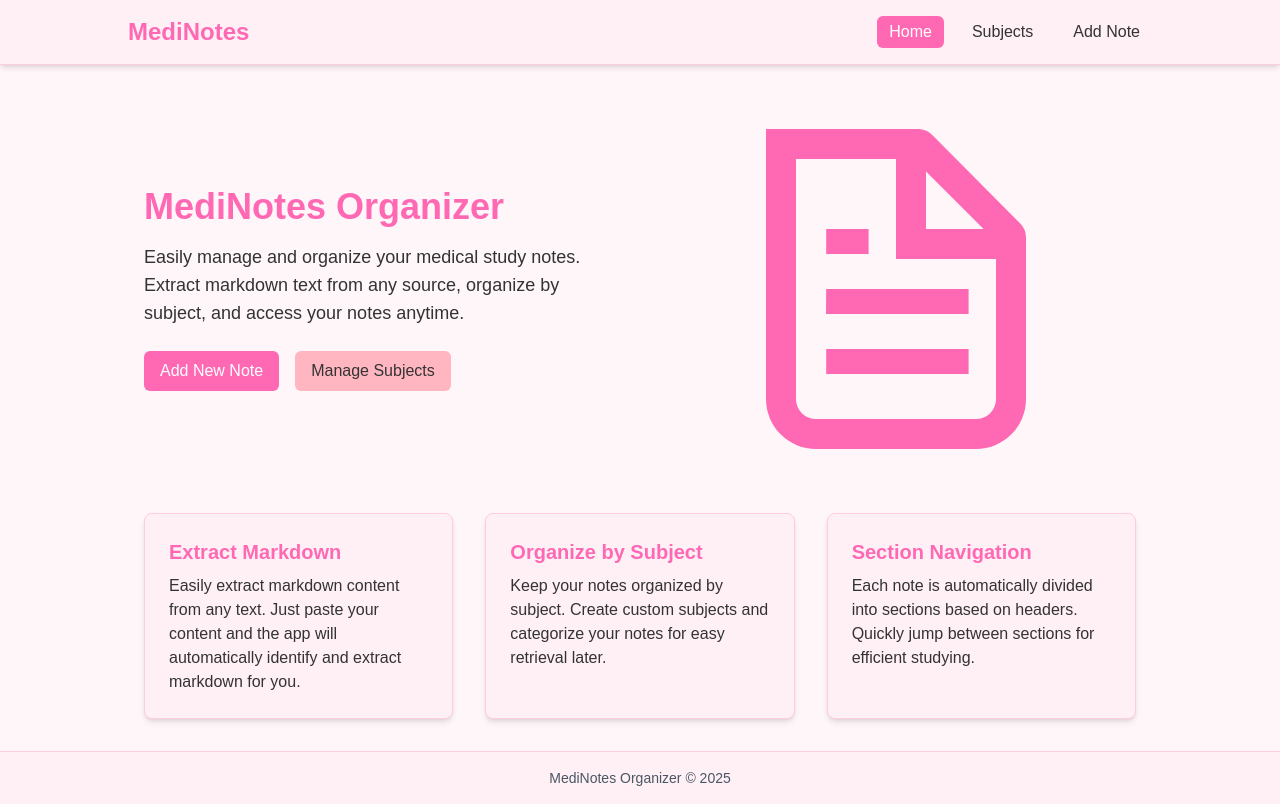
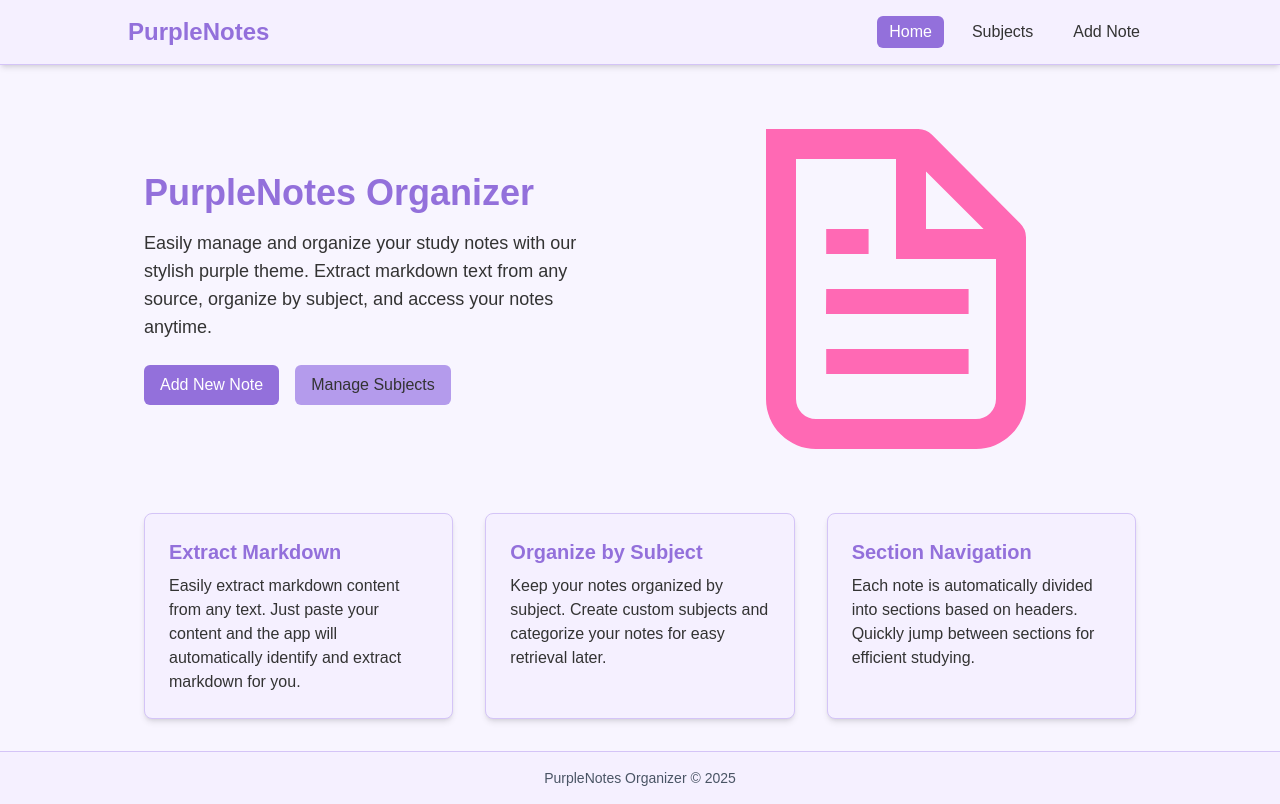
Before and after one commit to sahiruw/flash-card-org, a Next.js app: page / in a window 1280 px wide. Built offline with nearby package versions, Linux system fonts and the light colour scheme.

Commit message:
feat: Rename project to PurpleNotes and update related content and styles

```diff
--- /dev/null
+++ b/firestore.indexes.json
@@ -0,0 +1,13 @@
+{
+  "indexes": [
+    {
+      "collectionGroup": "pages",
+      "queryScope": "COLLECTION",
+      "fields": [
+        { "fieldPath": "subjectId", "order": "ASCENDING" },
+        { "fieldPath": "createdAt", "order": "DESCENDING" }
+      ]
+    }
+  ],
+  "fieldOverrides": []
+}
--- a/package.json
+++ b/package.json
@@ -5,8 +5,11 @@
   "scripts": {
     "dev": "next dev --turbopack",
     "build": "next build --turbopack",
+    "export": "next export",
     "start": "next start",
-    "lint": "eslint"
+    "lint": "eslint",
+    "deploy": "next build && next export && firebase deploy",
+    "deploy:hosting": "next build && next export && firebase deploy --only hosting"
   },
   "dependencies": {
     "@heroicons/react": "^2.2.0",
--- a/src/app/add/page.tsx
+++ b/src/app/add/page.tsx
@@ -92,10 +92,9 @@ export default function AddPage() {
           </div>
         )}
       </main>
-
-      <footer className="bg-[color:var(--card)] border-t border-[color:var(--border)] py-4 text-center text-sm text-gray-600 dark:text-gray-400">
+        <footer className="bg-[color:var(--card)] border-t border-[color:var(--border)] py-4 text-center text-sm text-gray-600 dark:text-gray-400">
         <div className="container mx-auto">
-          MediNotes Organizer © {new Date().getFullYear()}
+          PurpleNotes Organizer © {new Date().getFullYear()}
         </div>
       </footer>
     </div>
--- a/src/app/globals.css
+++ b/src/app/globals.css
@@ -1,14 +1,14 @@
 @import "tailwindcss";
 
 :root {
-  --background: #fff6f9;
+  --background: #f8f5ff;
   --foreground: #333333;
-  --primary: #ff69b4;
-  --primary-dark: #d6478f;
-  --secondary: #ffb6c1;
-  --accent: #ff1493;
-  --border: #ffcce0;
-  --card: #fff0f5;
+  --primary: #9370DB;
+  --primary-dark: #7851c2;
+  --secondary: #b49bec;
+  --accent: #6A0DAD;
+  --border: #d4c4f7;
+  --card: #f5f0ff;
 }
 
 @theme inline {
@@ -20,14 +20,14 @@
 
 @media (prefers-color-scheme: dark) {
   :root {
-    --background: #291620;
-    --foreground: #f0e6ea;
-    --primary: #ff69b4;
-    --primary-dark: #d6478f;
-    --secondary: #a02665;
-    --accent: #ff1493;
-    --border: #4c2e3b;
-    --card: #3a2631;
+    --background: #1c1429;
+    --foreground: #f0eaf9;
+    --primary: #9370DB;
+    --primary-dark: #7851c2;
+    --secondary: #5a3d8a;
+    --accent: #b088ff;
+    --border: #352a50;
+    --card: #281e3b;
   }
 }
 
@@ -68,11 +68,11 @@ body {
   margin: 1.5rem 0;
   border-radius: 0.5rem;
   overflow: hidden;
-  box-shadow: 0 2px 6px rgba(255, 105, 180, 0.15);
+  box-shadow: 0 2px 6px rgba(147, 112, 219, 0.2);
 }
 
 .markdown-content th {
-  background-color: rgba(255, 182, 193, 0.3);
+  background-color: rgba(147, 112, 219, 0.2);
   color: var(--primary);
   font-weight: 600;
   text-align: left;
@@ -87,25 +87,25 @@ body {
 }
 
 .markdown-content tr:nth-child(even) {
-  background-color: rgba(255, 240, 245, 0.5);
+  background-color: rgba(245, 240, 255, 0.5);
 }
 
 .markdown-content tr:hover {
-  background-color: rgba(255, 182, 193, 0.15);
+  background-color: rgba(147, 112, 219, 0.15);
 }
 
 /* Styles for tables in dark mode */
 @media (prefers-color-scheme: dark) {
   .markdown-content th {
-    background-color: rgba(160, 38, 101, 0.3);
+    background-color: rgba(147, 112, 219, 0.25);
   }
 
   .markdown-content tr:nth-child(even) {
-    background-color: rgba(58, 38, 49, 0.4);
+    background-color: rgba(40, 30, 59, 0.4);
   }
 
   .markdown-content tr:hover {
-    background-color: rgba(160, 38, 101, 0.2);
+    background-color: rgba(147, 112, 219, 0.2);
   }
 }
 
@@ -142,7 +142,7 @@ body {
 
 /* Additional table styling for better readability */
 .markdown-content table code {
-  background-color: rgba(255, 105, 180, 0.1);
+  background-color: rgba(147, 112, 219, 0.15);
   padding: 0.1rem 0.3rem;
   border-radius: 0.25rem;
   font-size: 0.9em;
@@ -162,3 +162,56 @@ body {
   color: var(--foreground);
   font-family: Arial, Helvetica, sans-serif;
 }
+
+/* Additional readability enhancements for purple theme */
+.markdown-content h1,
+.markdown-content h2,
+.markdown-content h3,
+.markdown-content h4,
+.markdown-content h5,
+.markdown-content h6 {
+  color: var(--accent);
+  margin-top: 1.5em;
+  margin-bottom: 0.75em;
+  font-weight: 600;
+}
+
+.markdown-content a {
+  color: var(--primary);
+  text-decoration: underline;
+  text-underline-offset: 2px;
+}
+
+.markdown-content a:hover {
+  color: var(--accent);
+}
+
+.markdown-content ul,
+.markdown-content ol {
+  padding-left: 1.5rem;
+}
+
+.markdown-content li {
+  margin-bottom: 0.5rem;
+}
+
+.markdown-content blockquote {
+  border-left: 4px solid var(--primary);
+  padding-left: 1rem;
+  margin-left: 0;
+  color: var(--primary-dark);
+  font-style: italic;
+}
+
+.markdown-content hr {
+  border: none;
+  border-top: 2px solid var(--border);
+  margin: 2rem 0;
+}
+
+.markdown-content code:not(pre code) {
+  background-color: rgba(147, 112, 219, 0.15);
+  padding: 0.1rem 0.3rem;
+  border-radius: 0.25rem;
+  font-size: 0.9em;
+}
--- a/src/app/layout.tsx
+++ b/src/app/layout.tsx
@@ -13,8 +13,8 @@ const geistMono = Geist_Mono({
 });
 
 export const metadata: Metadata = {
-  title: "Flashcard Organizer",
-  description: "Organize your markdown notes by subjects",
+  title: "PurpleNotes Organizer",
+  description: "Organize your markdown notes by subjects with a beautiful purple theme",
 };
 
 export default function RootLayout({
--- a/src/app/page.tsx
+++ b/src/app/page.tsx
@@ -10,9 +10,9 @@ export default function Home() {
       <main className="container mx-auto max-w-5xl px-4 py-8 flex-grow">
         <div className="grid md:grid-cols-2 gap-8 items-center">
           <div>
-            <h1 className="text-4xl font-bold mb-4 text-[color:var(--primary)]">MediNotes Organizer</h1>
+            <h1 className="text-4xl font-bold mb-4 text-[color:var(--primary)]">PurpleNotes Organizer</h1>
             <p className="mb-6 text-lg">
-              Easily manage and organize your medical study notes. Extract markdown text from any source,
+              Easily manage and organize your study notes with our stylish purple theme. Extract markdown text from any source,
               organize by subject, and access your notes anytime.
             </p>
             <div className="flex flex-col sm:flex-row gap-4">
@@ -66,7 +66,7 @@ export default function Home() {
 
       <footer className="bg-[color:var(--card)] border-t border-[color:var(--border)] py-4 text-center text-sm text-gray-600 dark:text-gray-400">
         <div className="container mx-auto">
-          MediNotes Organizer © {new Date().getFullYear()}
+          PurpleNotes Organizer © {new Date().getFullYear()}
         </div>
       </footer>
     </div>
--- a/src/app/page/[id]/page.tsx
+++ b/src/app/page/[id]/page.tsx
@@ -90,10 +90,9 @@ export default function PageView({ params }: { params: { id: string } }) {
           </div>
         )}
       </main>
-
-      <footer className="bg-[color:var(--card)] border-t border-[color:var(--border)] py-4 text-center text-sm text-gray-600 dark:text-gray-400">
+        <footer className="bg-[color:var(--card)] border-t border-[color:var(--border)] py-4 text-center text-sm text-gray-600 dark:text-gray-400">
         <div className="container mx-auto">
-          MediNotes Organizer © {new Date().getFullYear()}
+          PurpleNotes Organizer © {new Date().getFullYear()}
         </div>
       </footer>
     </div>
--- a/src/app/subjects/page.tsx
+++ b/src/app/subjects/page.tsx
@@ -102,10 +102,9 @@ export default function SubjectsPage() {
           </div>
         )}
       </main>
-
-      <footer className="bg-[color:var(--card)] border-t border-[color:var(--border)] py-4 text-center text-sm text-gray-600 dark:text-gray-400">
+        <footer className="bg-[color:var(--card)] border-t border-[color:var(--border)] py-4 text-center text-sm text-gray-600 dark:text-gray-400">
         <div className="container mx-auto">
-          MediNotes Organizer © {new Date().getFullYear()}
+          PurpleNotes Organizer © {new Date().getFullYear()}
         </div>
       </footer>
     </div>
--- a/src/components/Navigation.tsx
+++ b/src/components/Navigation.tsx
@@ -8,9 +8,8 @@ export default function Navigation() {
 
   return (
     <nav className="bg-[color:var(--card)] py-4 px-6 shadow-md mb-8 border-b border-[color:var(--border)]">
-      <div className="container mx-auto max-w-5xl flex items-center justify-between">
-        <Link href="/" className="text-2xl font-bold text-[color:var(--primary)]">
-          MediNotes
+      <div className="container mx-auto max-w-5xl flex items-center justify-between">        <Link href="/" className="text-2xl font-bold text-[color:var(--primary)]">
+          PurpleNotes
         </Link>
 
         <div className="flex space-x-4">
```
Also changed, not shown: firebase.json (added), 2 other files (tests, documents, lock files or other folders).
